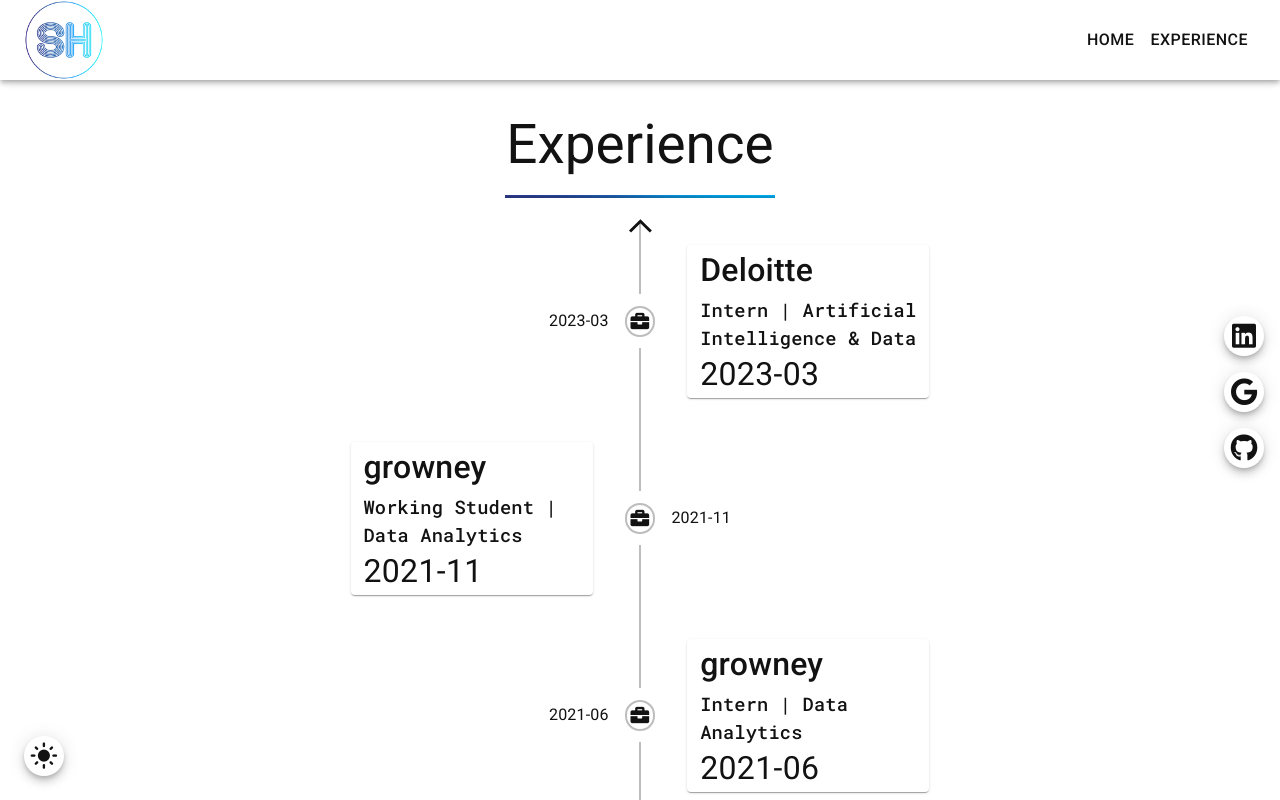
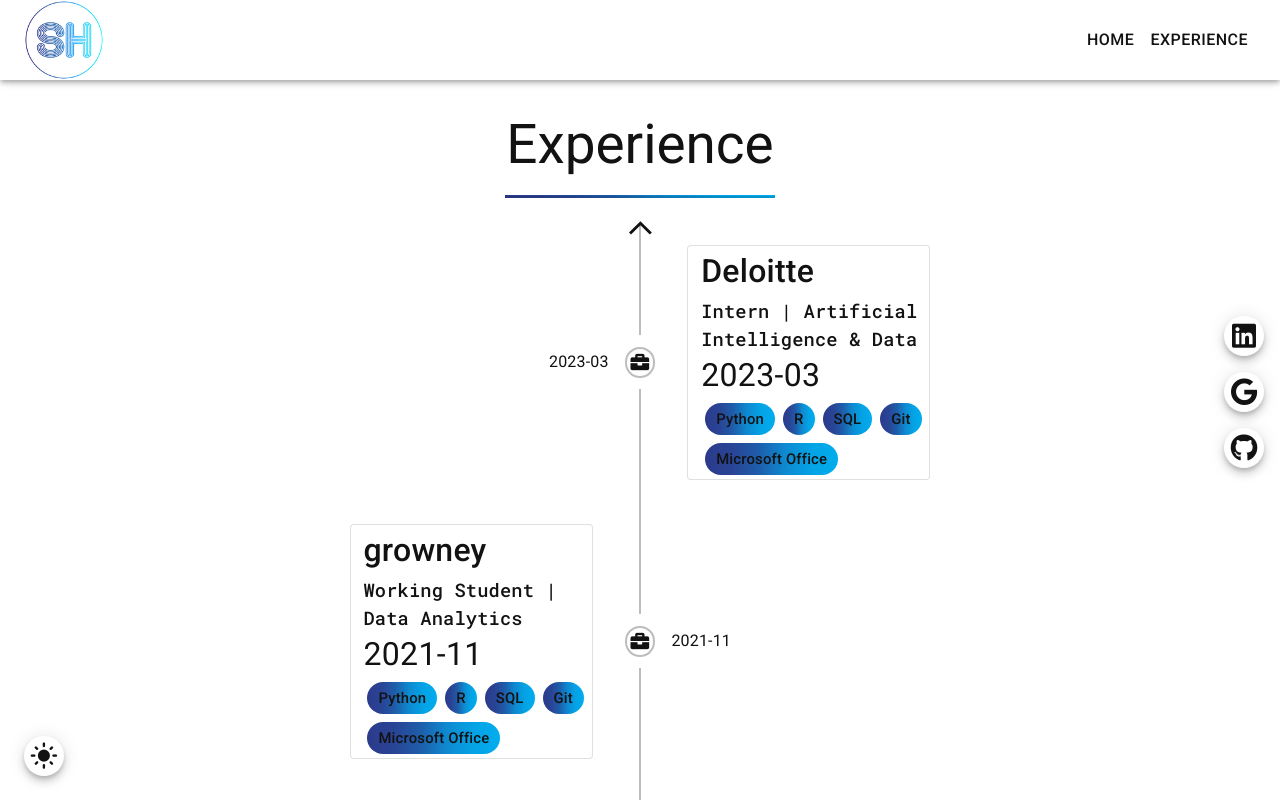
Before and after one commit to heupelS/personal-website-template, a React (Create React App) app: page /Experience in a window 1280 px wide. Shown: the top 800 px of the page. Built offline with nearby package versions, Linux system fonts and the light colour scheme.

Commit message:
theme changes

```diff
--- a/src/assets/resume.json
+++ b/src/assets/resume.json
@@ -40,7 +40,8 @@
       "position": "Intern | Artificial Intelligence & Data",
       "startDate": "2023-03-01",
       "website": "https://www.linkedin.com/company/deloitte/",
-      "icon": "fas fa-briefcase"
+      "icon": "fas fa-briefcase",
+      "tags": ["Python", "R", "SQL", "Git", "Microsoft Office"]
     },
     {
       "company": "growney",
@@ -49,7 +50,8 @@
       "position": "Working Student | Data Analytics",
       "startDate": "2021-11-30",
       "website": "https://www.linkedin.com/company/growney/",
-      "icon": "fas fa-briefcase"
+      "icon": "fas fa-briefcase",
+      "tags": ["Python", "R", "SQL", "Git", "Microsoft Office"]
     },
     {
       "company": "growney",
@@ -58,7 +60,8 @@
       "position": "Intern | Data Analytics",
       "startDate": "2021-06-01",
       "website": "https://www.linkedin.com/company/growney/",
-      "icon": "fas fa-briefcase"
+      "icon": "fas fa-briefcase",
+      "tags": ["Python", "R", "SQL", "Git", "Microsoft Office"]
     },
     {
       "company": "HALM Straws",
@@ -68,7 +71,8 @@
       "startDate": "2020-07-31",
       "summary": "Marketing und CR-Management",
       "website": "https://www.linkedin.com/company/halmstraws/",
-      "icon": "fas fa-briefcase"
+      "icon": "fas fa-briefcase",
+      "tags": ["Python", "R", "SQL", "Git", "Microsoft Office"]
     }
   ],
   "volunteer": [],
--- /dev/null
+++ b/src/components/GradientChip.js
@@ -0,0 +1,44 @@
+import {styled } from '@mui/system';
+import Chip from '@mui/material/Chip';
+
+const GradientChip = styled(Chip)(({ theme }) => ({
+  border: 'none',
+  position: 'relative',
+  '&::before': {
+    content: '""',
+    position: 'absolute',
+    top: 0,
+    right: 0,
+    bottom: 0,
+    left: 0,
+    background: theme.palette.background.gradient,
+    borderRadius: 'inherit', // same border-radius as the button
+    zIndex: 1,
+    transition: '0.5s',
+  },
+  '&::after': {
+    content: '""',
+    position: 'absolute',
+    top: '1px',
+    right: '1px',
+    bottom: '1px',
+    left: '1px',
+    borderRadius: 'inherit',
+    background: `${theme.palette.background.infobox} !important`,
+    zIndex: 2,
+  },
+  '& > span': {
+    position: 'relative',
+    zIndex: 3,
+  },
+}));
+
+export default function MyGradientChip({ label, ...props }) {
+  return (
+    <GradientChip
+      variant="outlined"
+      label={label}
+      {...props}
+    />
+  );
+}
--- a/src/components/Header.js
+++ b/src/components/Header.js
@@ -43,7 +43,7 @@
       onClick={handleDrawerToggle}
       sx={{
         textAlign: "center",
-        background: theme.palette.background.default,
+        background: theme.palette.background.paper,
       }}
     >
       <Link to="">
@@ -79,22 +79,18 @@
               style={{
                 textDecoration: "none",
                 underline: "none",
+                justifyContent: "center",
+                minWidth: 0,
+                textDecoration: "none",
+                underline: "none",
+                textAlign: "center",
               }}
               key={item.id}
             >
               <ListItemButton
-                sx={{
-                  justifyContent: "center",
-                  minWidth: 0,
-                  textDecoration: "none",
-                  underline: "none",
-                }}
               >
                 <ListItemText
                   primary={item.name}
-                  sx={{
-                    textAlign: "center",
-                  }}
                 />
               </ListItemButton>
             </Link>
@@ -108,8 +104,8 @@
     window !== undefined ? () => window().document.body : undefined;
 
   return (
-    <Box sx={{ display: "flex" }}>
-      <AppBar component="nav">
+    <Box sx={{ display: "flex" ,background: theme.palette.background.paper,}}>
+      <AppBar component="nav" sx={{ background: theme.palette.background.paper,}}>
         <Toolbar>
           <Link to="">
             <Box
@@ -129,7 +125,8 @@
             aria-label="open drawer"
             edge="start"
             onClick={handleDrawerToggle}
-            sx={{ marginLeft: "auto", mr: 2, display: { sm: "none" } }}
+            sx={{ marginLeft: "auto", mr: 2, display: { sm: "none" },
+            textDecoration: "none", }}
           >
             <MenuIcon />
           </IconButton>
@@ -140,6 +137,7 @@
                 display: { xs: "none", sm: "block" },
                 width: "10vh",
                 height: "10vh",
+                textDecoration: "none",
               }}
               src={logo}
               alt="logo"
@@ -149,11 +147,11 @@
             sx={{ display: { xs: "none", sm: "block" }, marginLeft: "auto" }}
           >
             {navItems.map((item) => (
-              <Link to={item.id} key={item.id}>
+              <Link to={item.id} key={item.id}
+              style={{
+                textDecoration: "none",
+              }}>
                 <Button
-                  style={{
-                    textDecoration: "none",
-                  }}
                 >
                   {item.name}
                 </Button>
--- a/src/components/themes/Palette.js
+++ b/src/components/themes/Palette.js
@@ -28,6 +28,7 @@
               background: {
                 default: grey,
                 paper: "#141313",
+                infobox: "#212121",
                 gradient: `linear-gradient(to right, #2C3A8B 0%, 10.203412073490814%, #294495 20.406824146981627%, 30.183727034120736%, #1E5DAA 39.960629921259844%, 49.86876640419948%, #0E89D0 59.7769028871391%, 70.11154855643045%, #04A3E5 80.4461942257218%, 90.2230971128609%, #01ADEE 100%);`,
               },
               text: {
--- a/src/components/timeline.js
+++ b/src/components/timeline.js
@@ -15,6 +15,8 @@
 import Divider from "@mui/material/Divider";
 import ArrowForwardIosIcon from "@mui/icons-material/ArrowForwardIos";
 import { useTheme } from "@mui/material/styles";
+import Chip from '@mui/material/Chip';
+import MyGradientChip from "./GradientChip";
 
 export default function CustomizedTimeline({ theme }) {
   theme = useTheme();
@@ -69,7 +71,8 @@
         </TimelineSeparator>
         <TimelineContent>
         <Paper
-            sx={{ mx: 2, mt: 2, mb: 2, textAlign: "left" }}
+  sx={{ mx: 2, mt: 2, mb: 2, textAlign: "left", background: theme.palette.background.infobox}}
+  variant = "outlined"
   onMouseEnter={() => setHoveredIndex(index)}
   onMouseLeave={() => setHoveredIndex(null)}
 >
@@ -103,8 +106,27 @@
     >
       {workitem.startDate.slice(0, 7)}
     </Typography>
+    <Box
+      sx={{
+        display: 'flex',
+        flexWrap: 'wrap',
+        '& > :not(style)': {
+          m: 0.5,
+        },
+      }}
+    >
+      {workitem.tags.map((tag, index) => (
+        <MyGradientChip
+  key={index}
+  label={tag}
+  variant="outlined"
+  backgroundColor={theme.palette.background.paper}
+/>
+      ))}
+    </Box>
   </Box>
 </Paper>
+
         </TimelineContent>
       </TimelineItem>
     );
--- a/src/pages/Experience.js
+++ b/src/pages/Experience.js
@@ -1,5 +1,4 @@
 import CustomizedTimeline from "../components/timeline";
-import Box from "@mui/material/Box";
 
 export default function Experience() {
   return <CustomizedTimeline></CustomizedTimeline>;
```
Lines whose indentation alone changed are shown as unchanged.
